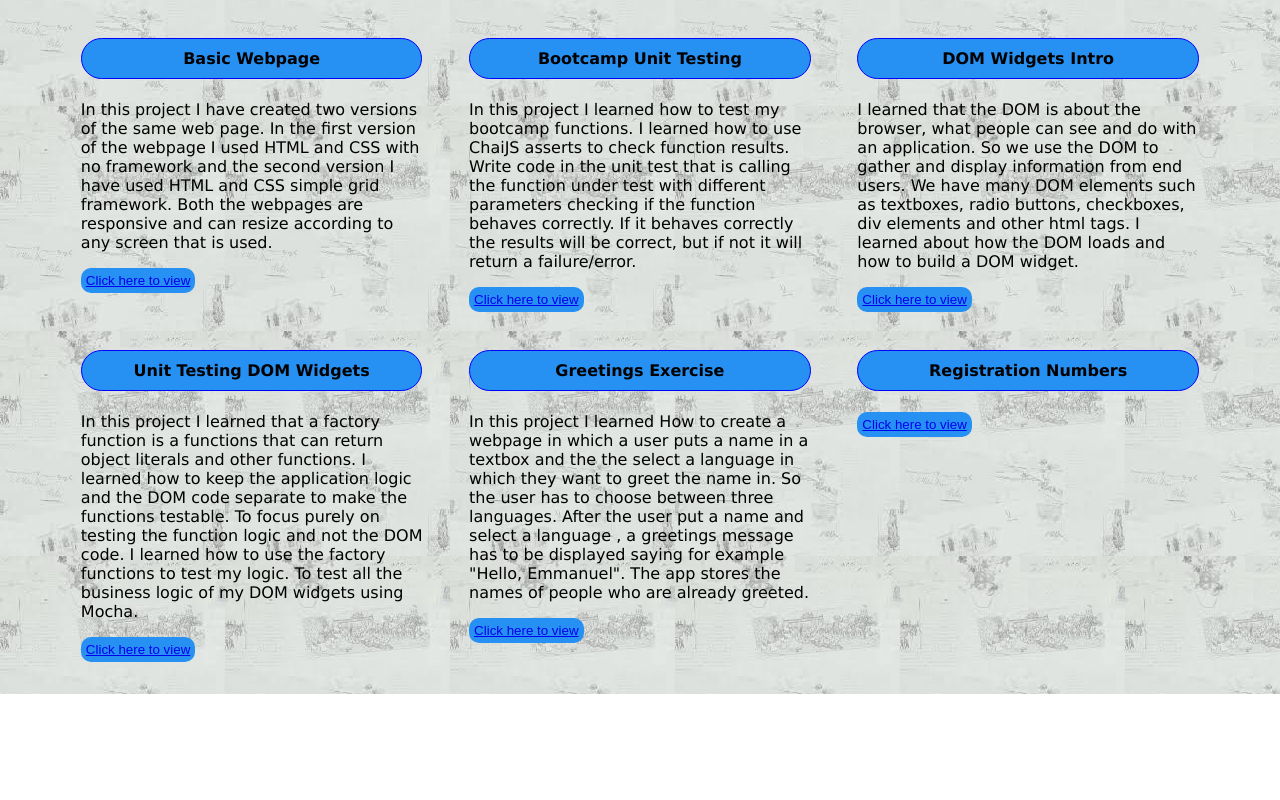
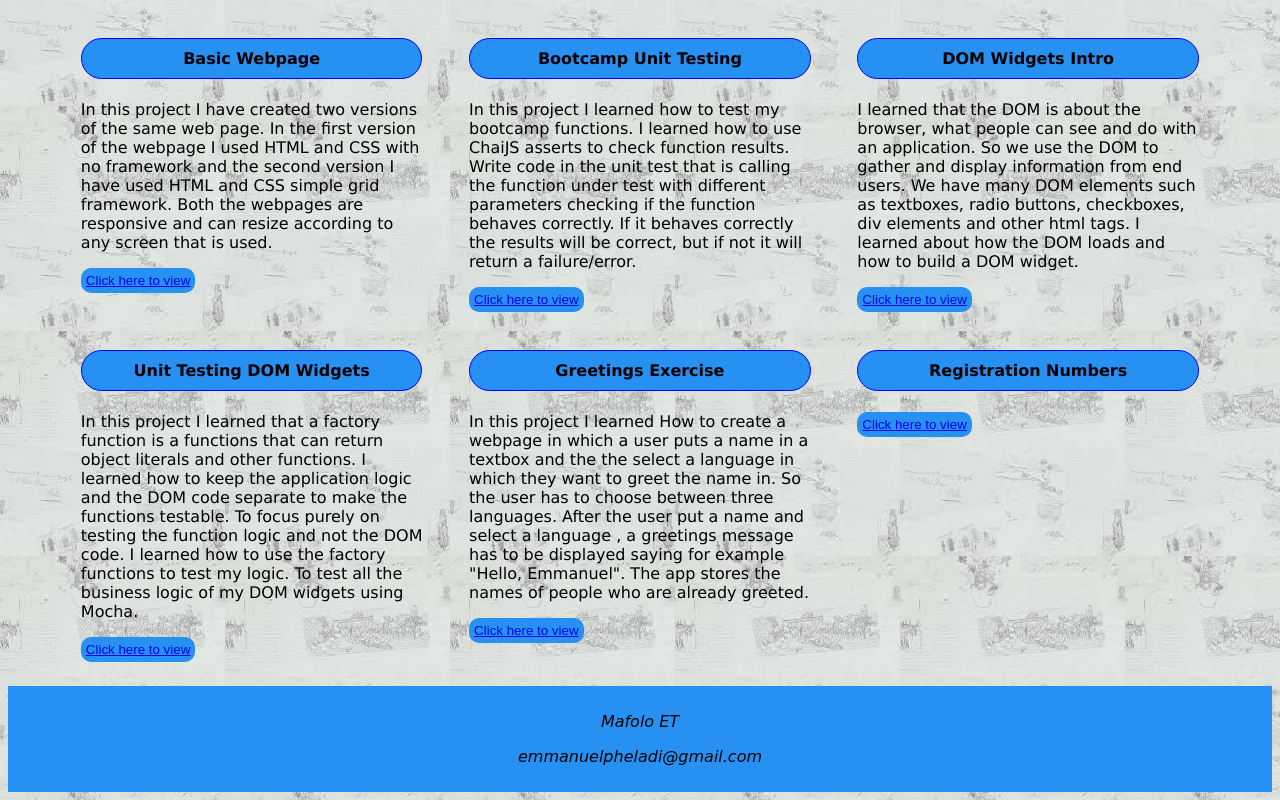
Before and after one commit to MafoloEmmanuel/my-portfolio, a plain HTML site: page index.html in a window 1280 px wide. Shown: the part 569-1369 px from the top of the page. Before the commit the page ends 1263 px from the top, so only its background shows below. Drawn offline with Linux system fonts and the light colour scheme.

Commit message:
changes to the portfolio layout

```diff
--- a/index.html
+++ b/index.html
@@ -104,7 +104,10 @@
         </div>
 
     </div>
-
+<div class="footer">
+    <p>Mafolo ET</p>
+    <p> emmanuelpheladi@gmail.com</p>
+</div>
     </section>
 </body>
 
```
